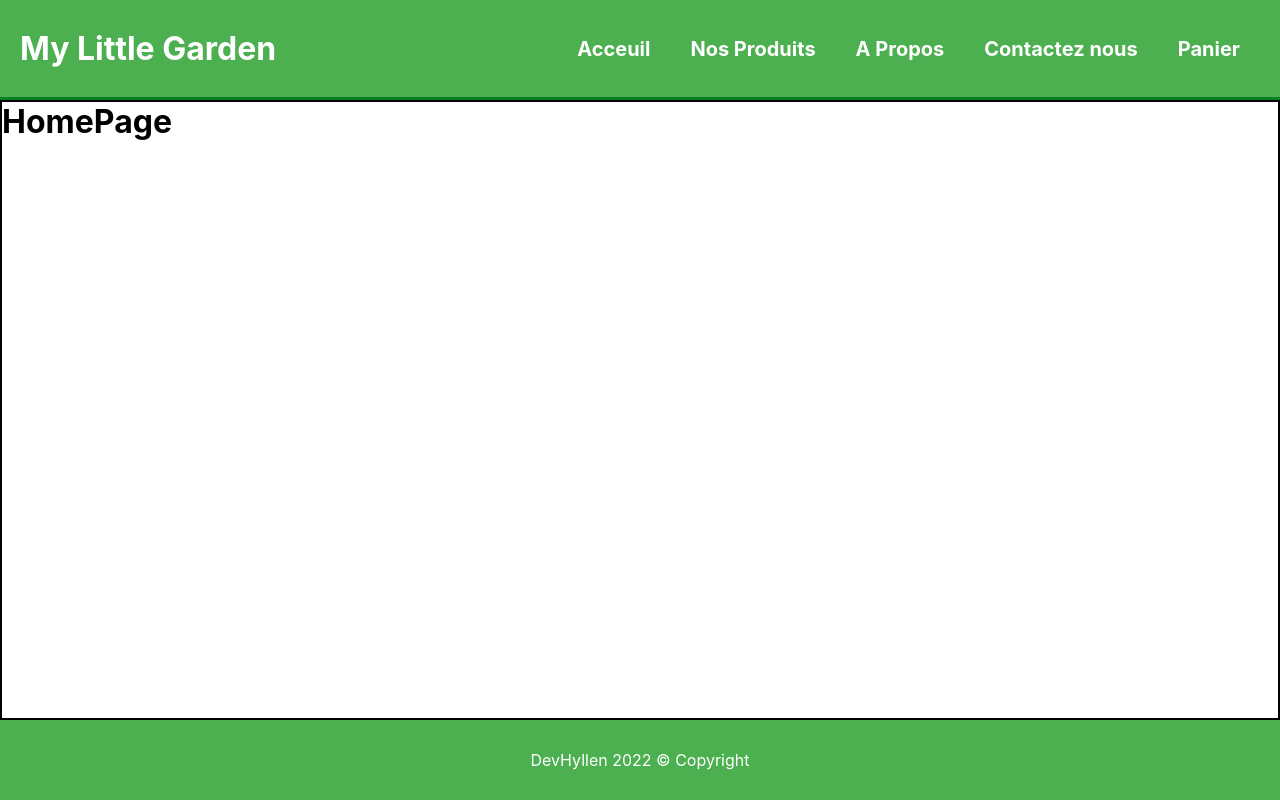
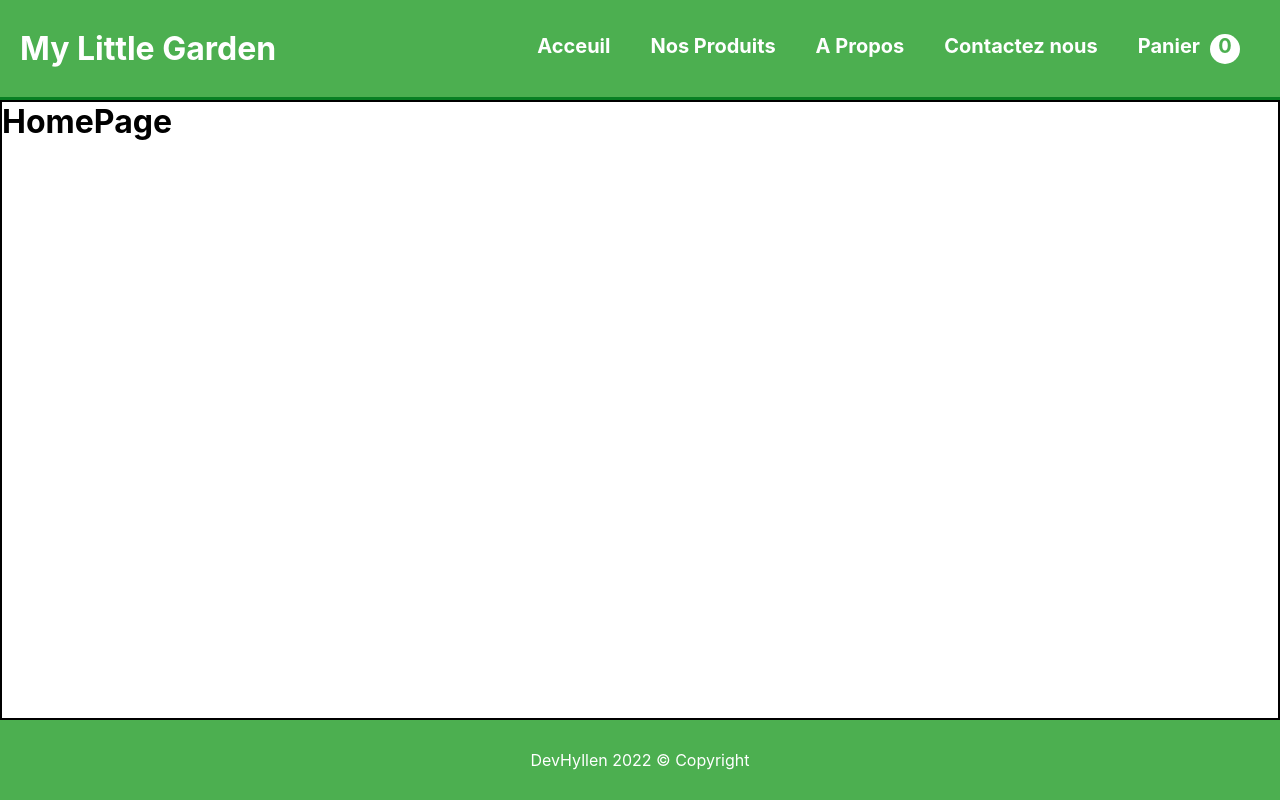
Before and after one commit to JeremyQuievreux/my_little_garden, a Next.js app: page / in a window 1280 px wide. Built offline with nearby package versions, Linux system fonts and the light colour scheme.

Commit message:
navbar cart static update

```diff
--- a/comps/Header.js
+++ b/comps/Header.js
@@ -9,11 +9,11 @@ function Header() {
             <h1>My Little Garden</h1>
           </div>
           <nav>
-            <Link href={"/"}><a>Acceuil</a></Link>
-            <Link href={"/products"}><a>Nos Produits</a></Link>
-            <Link href={"/about"}><a>A Propos</a></Link>
-            <Link href={"/contact"}><a>Contactez nous</a></Link>
-            <Link href={"/cart"}><a>Panier</a></Link>
+            <Link href={"/"}><a><div><p>Acceuil</p></div></a></Link>
+            <Link href={"/products"}><a><div><p>Nos Produits</p></div></a></Link>
+            <Link href={"/about"}><a><div><p>A Propos</p></div></a></Link>
+            <Link href={"/contact"}><a><div><p>Contactez nous</p></div></a></Link>
+            <Link href={"/cart"}><a><div><p>Panier</p><p className={styles.cart_number}>0</p></div></a></Link>
           </nav>
       </header>
   )
--- a/styles/comps/Header.module.scss
+++ b/styles/comps/Header.module.scss
@@ -12,12 +12,27 @@
     padding: 0 20px;
 
     nav{
+        display: flex;
         a{
+            display: block;
             margin: 20px;
             font-size: 20px;
             font-weight: bold;
-            &:hover{
-                border-bottom: 2px solid $header_text_color;
+            div{
+                display: flex;
+                &:hover{
+                    border-bottom: 2px solid white;
+                    margin-bottom: -2px;
+                }
+                .cart_number{
+                    background-color: $header_text_color;
+                    color: $primary;
+                    width: 30px;
+                    height: 30px;
+                    border-radius: 50%;
+                    text-align: center;
+                    margin-left: 10px;
+                }
             }
         }
     }
```
